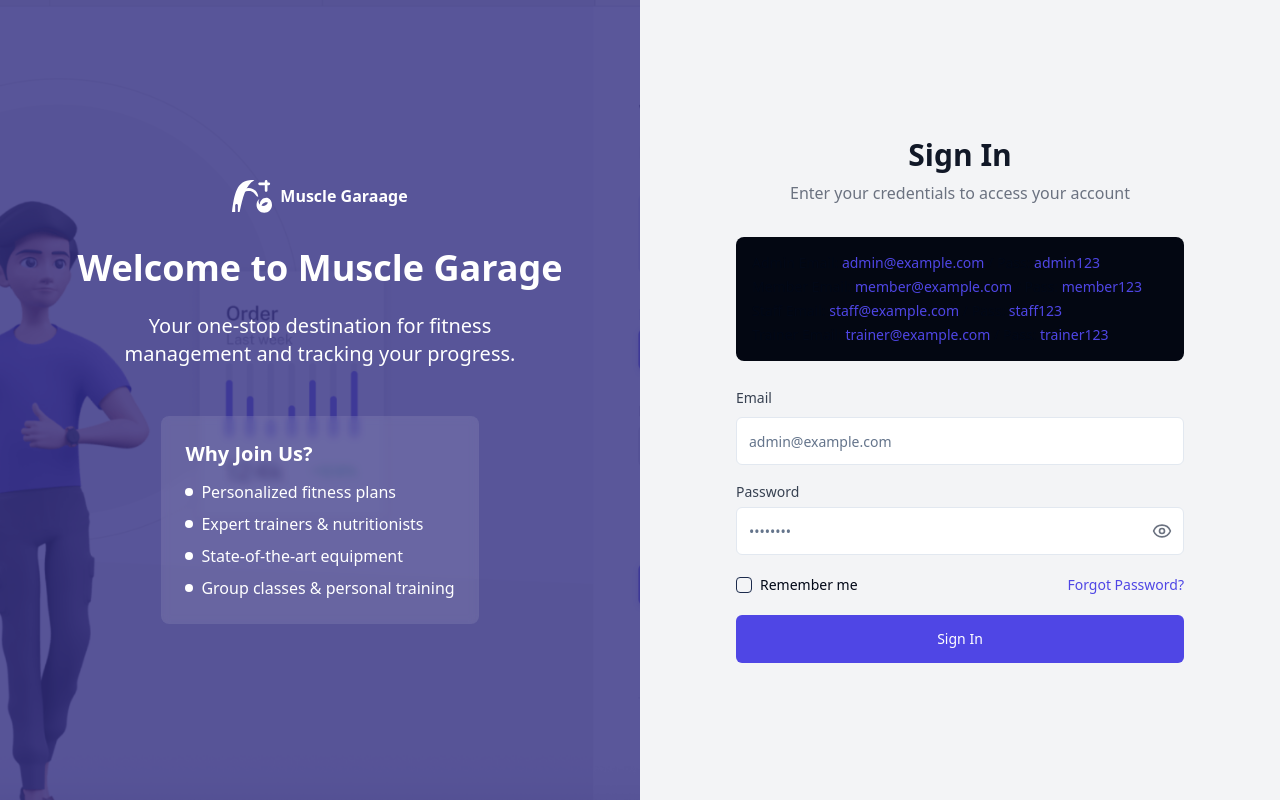
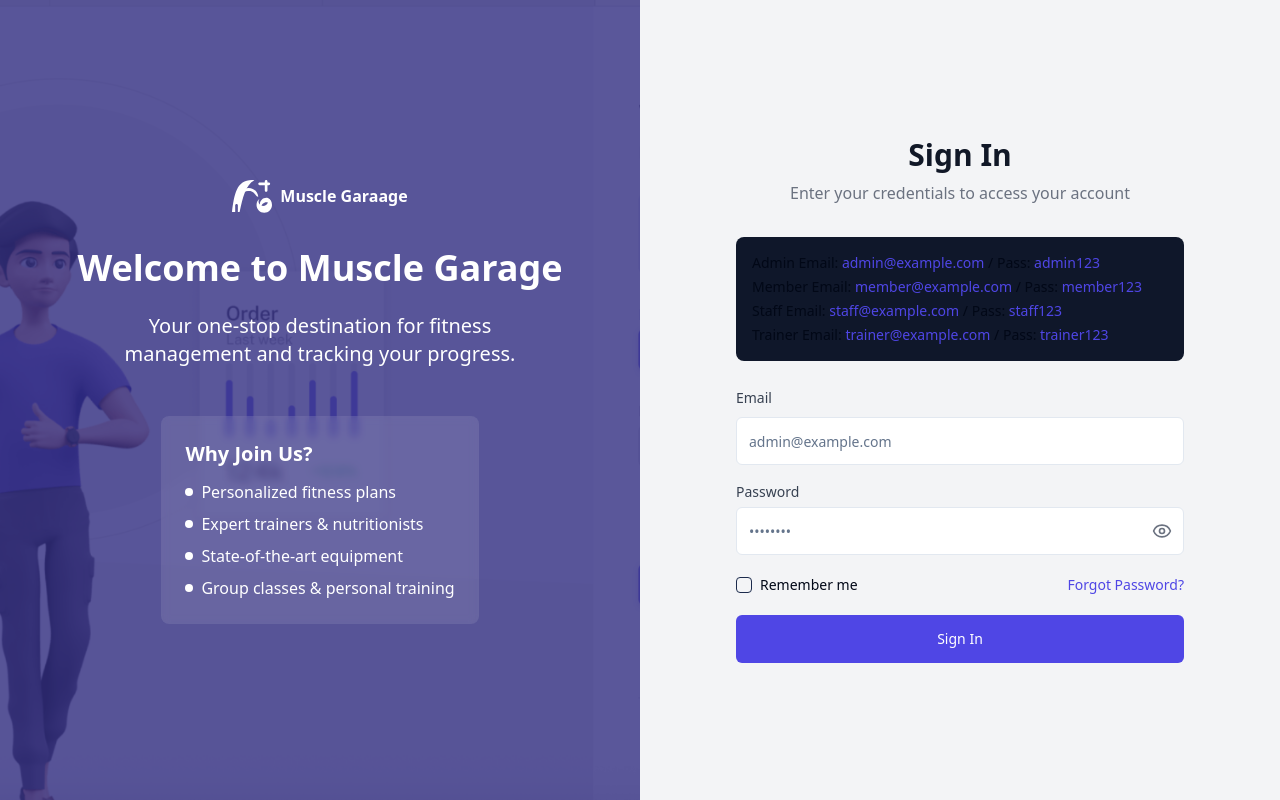
Before and after one commit to alvstore/muscle-garage-evolve-central-31, a React (Vite) app: page /login in a window 1280 px wide. Built offline with nearby package versions, Linux system fonts and the light colour scheme.

Commit message:
Visual edit in Lovable
Edited UI in Lovable

```diff
--- a/src/components/auth/LoginForm.tsx
+++ b/src/components/auth/LoginForm.tsx
@@ -140,7 +140,7 @@ const LoginForm = () => {
             <p className="text-gray-500 mt-2">Enter your credentials to access your account</p>
           </div>
 
-          <div className="mb-6 p-4 rounded-lg text-sm bg-gray-950">
+          <div className="mb-6 p-4 rounded-lg text-sm bg-slate-900">
             <div className="font-medium">Admin Email: <span className="text-indigo-600">admin@example.com</span> / Pass: <span className="text-indigo-600">admin123</span></div>
             <div className="mt-1">Member Email: <span className="text-indigo-600">member@example.com</span> / Pass: <span className="text-indigo-600">member123</span></div>
             <div className="mt-1">Staff Email: <span className="text-indigo-600">staff@example.com</span> / Pass: <span className="text-indigo-600">staff123</span></div>
```
